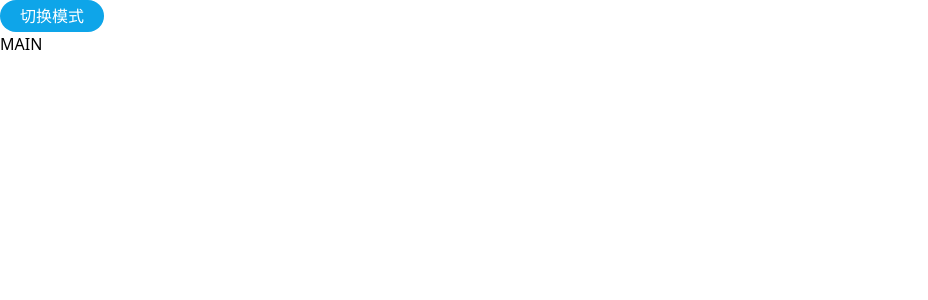
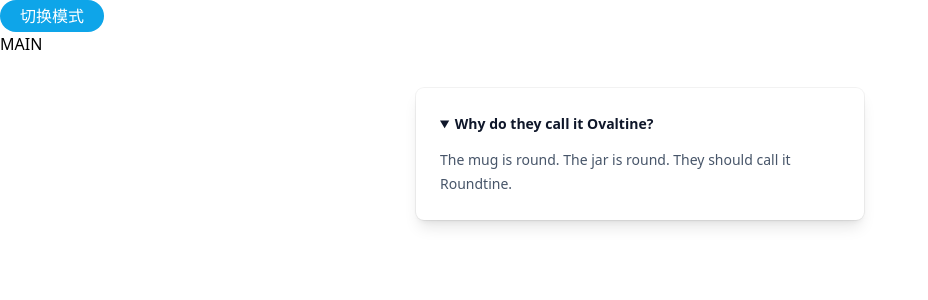
Before and after one commit to VaynePeng/translator, a Vue app: page / in a window 1280 px wide. Shown: the top 300 px of the page, without its empty margins (0-928 px from the left). Built offline with nearby package versions, Linux system fonts and the light colour scheme.

Commit message:
feat: 获取系统主题

```diff
--- a/src/app.vue
+++ b/src/app.vue
@@ -1,6 +1,6 @@
 <script setup lang="ts">
 import NavBar from '@/components/nav-bar.vue'
-import ThemeCover from '@/components/theme-cover.vue';
+import ThemeCover from '@/components/theme-cover.vue'
 </script>
 
 <template>
@@ -8,6 +8,23 @@
   <div class="w-[100vw] h-[100vh] overflow-hidden bg-white dark:bg-slate-800">
     <NavBar />
     <main>MAIN</main>
+    <div class="max-w-lg mx-auto p-8">
+      <details
+        class="open:bg-white dark:open:bg-slate-900 open:ring-1 open:ring-black/5 dark:open:ring-white/10 open:shadow-lg p-6 rounded-lg"
+        open
+      >
+        <summary
+          class="text-sm leading-6 text-slate-900 dark:text-white font-semibold select-none"
+        >
+          Why do they call it Ovaltine?
+        </summary>
+        <div class="mt-3 text-sm leading-6 text-slate-600 dark:text-slate-400">
+          <p>
+            The mug is round. The jar is round. They should call it Roundtine.
+          </p>
+        </div>
+      </details>
+    </div>
   </div>
 </template>
 
--- a/src/utils/useTheme.ts
+++ b/src/utils/useTheme.ts
@@ -1,7 +1,10 @@
-import { ref, watch } from 'vue'
+import { onMounted, ref } from 'vue'
 import type { Ref } from 'vue'
 
-type Theme = 'light' | 'dark'
+enum Theme {
+  LIGHT = 'light',
+  DARK = 'dark'
+}
 
 interface UseTheme {
   theme: Ref<Theme>
@@ -9,18 +12,33 @@
 }
 
 const useTheme = (): UseTheme => {
-  const localTheme = localStorage.getItem('theme') as Theme || 'light'
-  const theme = ref<Theme>(localTheme)
+  const theme = ref<Theme>(Theme.LIGHT)
 
-  watch(theme, (value) => {
-    document.documentElement.classList.remove('light', 'dark')
-    document.documentElement.classList.add(value)
-  }, { immediate: true })
+  const applyTheme = (): void => {
+    document.documentElement.classList.remove(Theme.LIGHT, Theme.DARK)
+    document.documentElement.classList.add(theme.value)
+  }
+
+
+  const setTheme = (newTheme: Theme): void => {
+    theme.value = newTheme
+    localStorage.setItem('theme', theme.value)
+    applyTheme()
+  }
 
   const toggleTheme = (): void => {
-    theme.value = theme.value === 'light' ? 'dark' : 'light'
-    localStorage.setItem('theme', theme.value)
+    const newTheme = theme.value === Theme.LIGHT ? Theme.DARK : Theme.LIGHT
+    setTheme(newTheme)
   }
+
+  onMounted(() => {
+    const isSystemDark = window.matchMedia(
+      '(prefers-color-scheme: dark)'
+    ).matches
+    const systemTheme = isSystemDark ? Theme.DARK : Theme.LIGHT
+    const localTheme = (localStorage.getItem('theme') as Theme) || systemTheme
+    setTheme(localTheme)
+  })
 
   return {
     theme,
```
